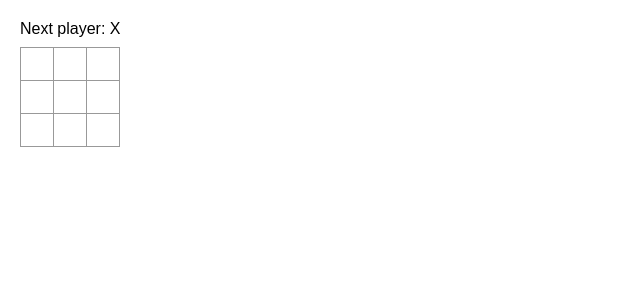
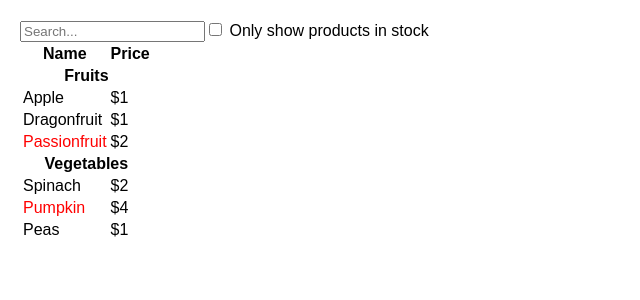
Before and after one commit to Gwangdana/gp-demo-front, a React (Vite) app: page / in a window 1280 px wide. Shown: the top 300 px of the page, without its empty margins (0-640 px from the left). Built offline with nearby package versions, Linux system fonts and the light colour scheme.

Commit message:
commit test

```diff
--- a/src/App.tsx
+++ b/src/App.tsx
@@ -1,81 +1,113 @@
-import {useState} from "react";
-
-type SquareProps = {
-    value: string | null;
-    onSquareClick: () => void;
+type Product = {
+    category: string;
+    price: string;
+    stocked: boolean;
+    name: string;
 };
 
-export default function Board() {
-    const [xIsNext, setXIsNext] = useState<boolean>(true);
-    const [squares, setSquares] = useState<(string | null) []>(Array(9).fill(null));
-    function handleClick(i : number) {
-        if(calculateWinner(squares) || squares[i]) {
-            return;
-        }
-        const nextSquares = squares.slice();
-        if(xIsNext) {
-            nextSquares[i] = 'O';
-        }else{
-            nextSquares[i] = 'X';
-        }
-        setSquares(nextSquares);
-        setXIsNext(!xIsNext);
-    }
+type ProductCategoryRowProps = {
+    category: string;
+};
 
-    const winner = calculateWinner(squares);
-    let status;
-    if (winner) {
-        status = 'Winner: ' + winner;
-    } else {
-        status = 'Next player: ' + (xIsNext ? 'X' : 'O');
-    }
+type ProductRowProps = {
+    product: Product;
+};
 
+type ProductTableProps = {
+    products: Product[];
+};
+
+type FilterableProductTableProps = {
+    products: Product[];
+};
+
+
+function ProductCategoryRow({ category }: ProductCategoryRowProps) {
     return (
-        <>
-            <div className="status">{status}</div>
-            <div className="board-row">
-                <Square value={squares[0]} onSquareClick={() => handleClick(0)} />
-                <Square value={squares[1]} onSquareClick={() => handleClick(1)} />
-                <Square value={squares[2]} onSquareClick={() => handleClick(2)} />
-            </div>
-            <div className="board-row">
-                <Square value={squares[3]} onSquareClick={() => handleClick(3)} />
-                <Square value={squares[4]} onSquareClick={() => handleClick(4)} />
-                <Square value={squares[5]} onSquareClick={() => handleClick(5)} />
-            </div>
-            <div className="board-row">
-                <Square value={squares[6]} onSquareClick={() => handleClick(6)} />
-                <Square value={squares[7]} onSquareClick={() => handleClick(7)} />
-                <Square value={squares[8]} onSquareClick={() => handleClick(8)} />
-            </div>
-        </>
+        <tr>
+            <th colSpan="2">{category}</th>
+        </tr>
     );
 }
 
-function Square({value, onSquareClick} : SquareProps) {
+function ProductRow({ product }: ProductRowProps) {
+    const name = product.stocked ? product.name :
+        <span style={{ color: 'red' }}>
+      {product.name}
+    </span>;
+
     return (
-        <button className="square" onClick={onSquareClick}>
-            { value }
-        </button>
+        <tr>
+            <td>{name}</td>
+            <td>{product.price}</td>
+        </tr>
     );
 }
 
-function calculateWinner(squares: (string | null) []) : string | null {
-    const lines : number[][] = [
-        [0, 1, 2],
-        [3, 4, 5],
-        [6, 7, 8],
-        [0, 3, 6],
-        [1, 4, 7],
-        [2, 5, 8],
-        [0, 4, 8],
-        [2, 4, 6]
-    ];
-    for (let i = 0; i < lines.length; i++) {
-        const [a, b, c] = lines[i];
-        if (squares[a] && squares[a] === squares[b] && squares[a] === squares[c]) {
-            return squares[a];
+function ProductTable({ products }: ProductTableProps) {
+    const rows = [];
+    let lastCategory = null;
+
+    products.forEach((product) => {
+        if (product.category !== lastCategory) {
+            rows.push(
+                <ProductCategoryRow
+                    category={product.category}
+                    key={product.category} />
+            );
         }
-    }
-    return null;
+        rows.push(
+            <ProductRow
+                product={product}
+                key={product.name} />
+        );
+        lastCategory = product.category;
+    });
+
+    return (
+        <table>
+            <thead>
+            <tr>
+                <th>Name</th>
+                <th>Price</th>
+            </tr>
+            </thead>
+            <tbody>{rows}</tbody>
+        </table>
+    );
 }
+
+function SearchBar() {
+    return (
+        <form>
+            <input type="text" placeholder="Search..." />
+            <label>
+                <input type="checkbox" />
+                {' '}
+                Only show products in stock
+            </label>
+        </form>
+    );
+}
+
+function FilterableProductTable({ products }: FilterableProductTableProps) {
+    return (
+        <div>
+            <SearchBar />
+            <ProductTable products={products} />
+        </div>
+    );
+}
+
+const PRODUCTS = [
+    {category: "Fruits", price: "$1", stocked: true, name: "Apple"},
+    {category: "Fruits", price: "$1", stocked: true, name: "Dragonfruit"},
+    {category: "Fruits", price: "$2", stocked: false, name: "Passionfruit"},
+    {category: "Vegetables", price: "$2", stocked: true, name: "Spinach"},
+    {category: "Vegetables", price: "$4", stocked: false, name: "Pumpkin"},
+    {category: "Vegetables", price: "$1", stocked: true, name: "Peas"}
+];
+
+export default function App() {
+    return <FilterableProductTable products={PRODUCTS} />;
+}
```
Also changed, not shown: src/App_井字棋.tsx (added, +128 -0 lines).
